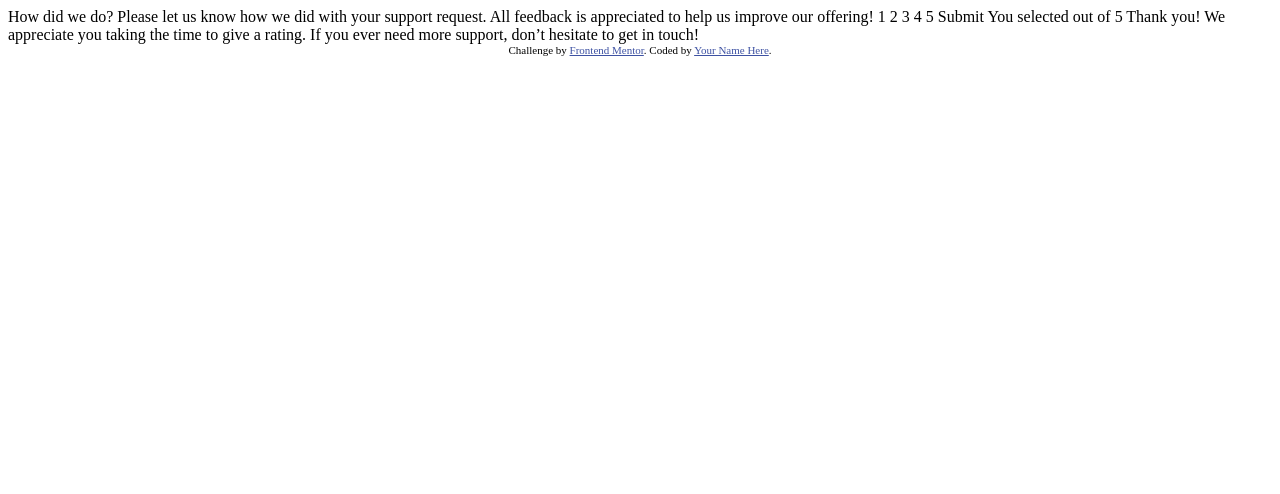
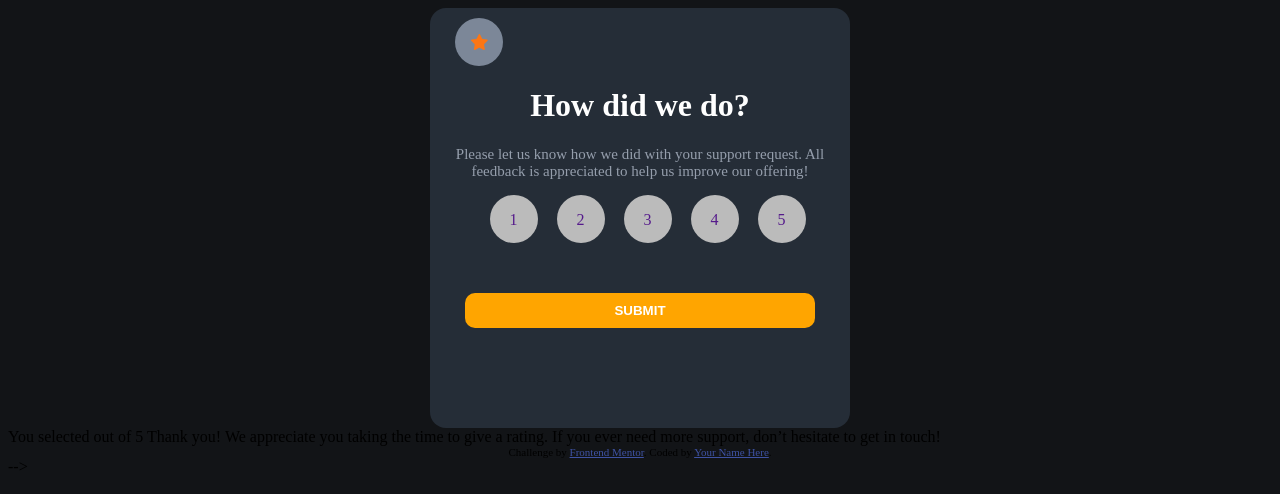
Before and after one commit to Digojos/FrontEndMentorLearning, a plain HTML site: page 1-Projeto/index.html in a window 1280 px wide. Drawn offline with Linux system fonts and the light colour scheme.

Commit message:
Criado painel com alguns detalhes

```diff
--- a/1-Projeto/index.html
+++ b/1-Projeto/index.html
@@ -12,11 +12,115 @@
   <style>
     .attribution { font-size: 11px; text-align: center; }
     .attribution a { color: hsl(228, 45%, 44%); }
+    body{
+        background-color: hsl(216, 12%, 8%);
+    }
+    #painel {
+        background-color: hsl(213, 19%, 18%);
+        width: 400px;
+        height: 400px;
+        border-radius: 16px;
+
+    }
+    #star{
+        background-color: hsl(216, 12%, 54%);
+        display: inline-block;
+        height: 16px;
+        width: 16px;
+        padding: 16px;
+        border-radius: 50%;
+        display: inline-block;
+        text-align: center;
+        text-decoration: none;
+        margin-left: 15px;
+    }
+    .title{
+        color: white;
+    }
+    .p{
+        color: hsl(217, 12%, 63%);
+        font-size: 15px;
+    }
+
+    .bola{
+        border-radius: 1000px;
+        display: inline-block;
+        padding: 15px;
+        margin-left: 20px;
+        height: 20px;
+        width: 20px;
+        background-color: red;
+    }
+
+    .bt {
+        width: 350px;
+        background-color: orange;
+        border-radius: 10px;
+        height: 35px;
+        border: 0px;
+        margin-top: 50px;
+        color: white;
+        font-weight: bold;
+    }
+    .circle {
+
+        background: lightblue;
+        border-radius: 50%;
+        width: 300px;
+        height: 300px;
+        padding: 15px;
+    }
+
+    .dot {
+    height: 16px;
+    width: 16px;
+    padding: 16px;
+    background-color: #bbb;
+    border-radius: 50%;
+    display: inline-block;
+    text-align: center;
+    text-decoration: none;
+    margin-left: 15px;
+}
+    .center {
+
+        margin: auto;
+        width: 50%;
+        padding: 10px;
+    }
   </style>
 </head>
 <body>
 
-  <!-- Rating state start -->
+    <div id="main">
+        <div id="painel" class="center">
+                <div id="star">
+                    <img id="imgStar" src="images/icon-star.svg" alt="">
+                </div>
+
+                <div align="center">
+                    <h1 class="title">How did we do?</h1>
+                </div>
+
+                <div align="center">
+                    <p class="p" >Please let us know how we did with your support request. All feedback is appreciated
+                        to help us improve our offering!</p>
+                </div>
+
+                <div align="center">
+                    <a class="dot" href="">1</a>
+                    <a class="dot" href="">2</a>
+                    <a class="dot" href="">3</a>
+                    <a class="dot" href="">4</a>
+                    <a class="dot" href="">5</a>
+                </div>
+
+                <div align="center">
+                    <button class="bt">SUBMIT</button>
+                </div>
+        </div>
+    </div>
+  <!-- Rating state start
 
   How did we do?
 
@@ -44,6 +148,8 @@
   <div class="attribution">
     Challenge by <a href="https://www.frontendmentor.io?ref=challenge" target="_blank">Frontend Mentor</a>.
     Coded by <a href="#">Your Name Here</a>.
-  </div>
+  </div> -->
+
+
 </body>
 </html>
```
